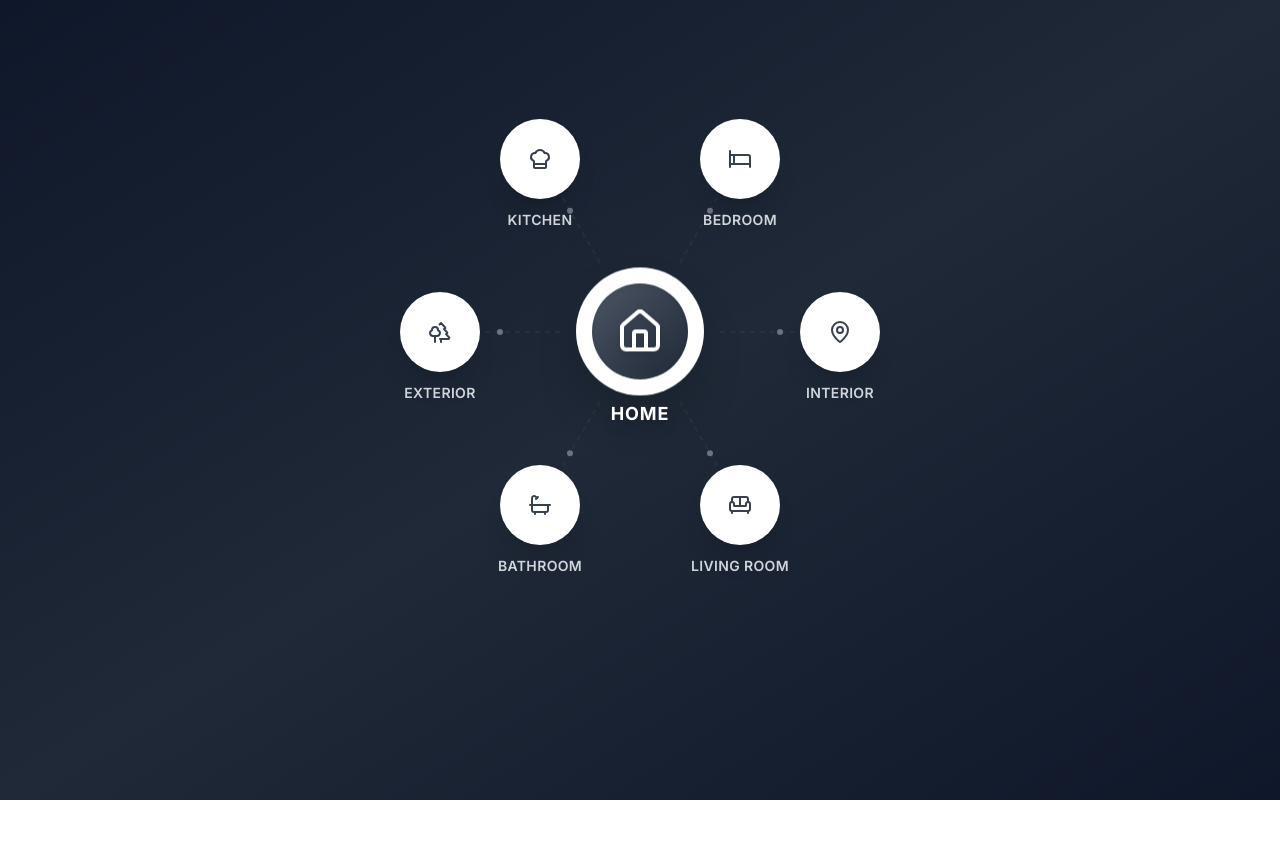
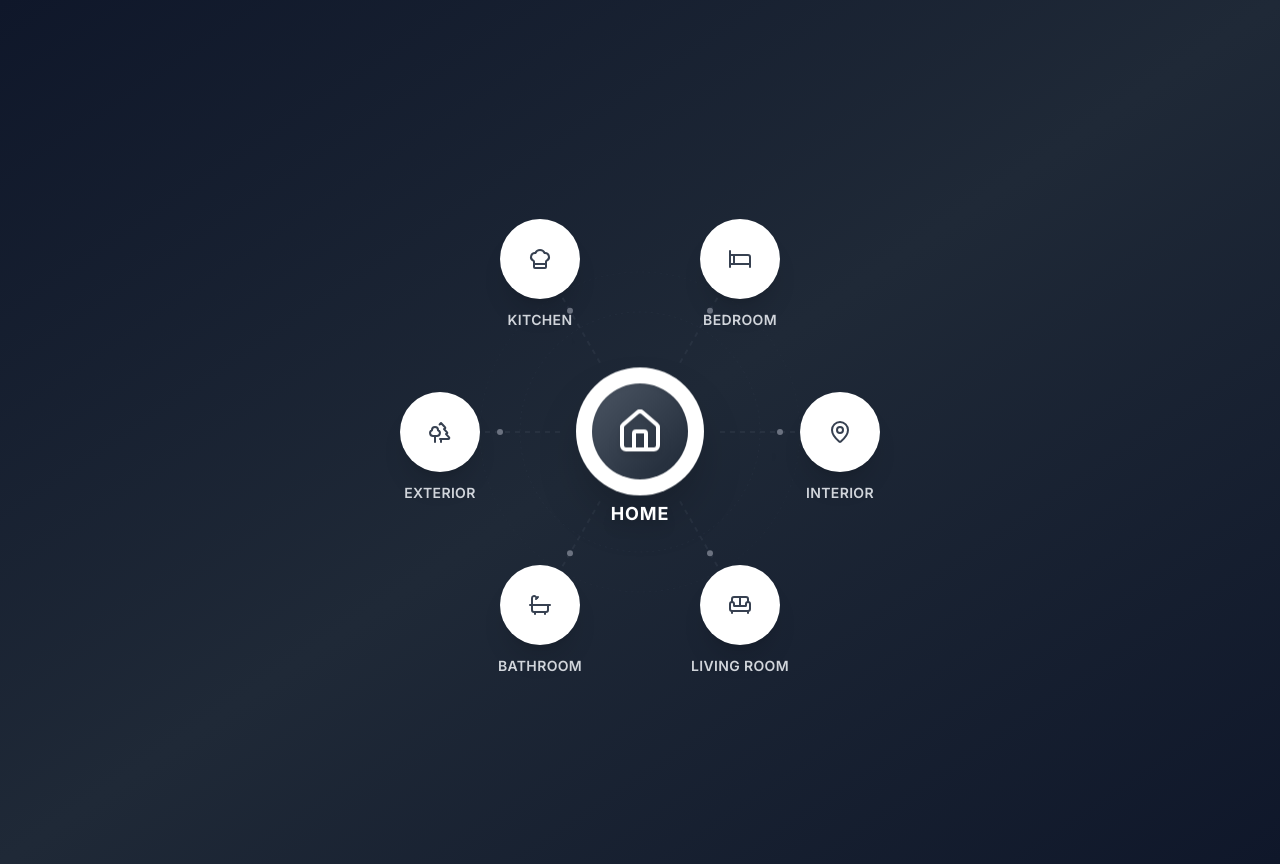
Before and after one commit to achudars/house-mind-map, a Next.js app: page / in a window 1280 px wide. Shown: the top 864 px of the page. Before the commit the page ends 800 px from the top, so only its background shows below. Built offline with nearby package versions, Linux system fonts and the light colour scheme.

Commit message:
refactor: adjust layout for room selection state in HouseMindMap

```diff
--- a/app/components/HouseMindMap.tsx
+++ b/app/components/HouseMindMap.tsx
@@ -129,7 +129,7 @@ export default function HouseMindMap() {
 
   return (
     <div className={`${selectedRoom ? 'main-container-expanded' : 'main-container'} p-8 bg-gradient-to-br from-slate-900 via-gray-800 to-slate-900`}>
-      <div className="flex items-center justify-center">
+      <div className={`${selectedRoom ? 'flex items-start justify-center' : 'flex items-center justify-center min-h-screen'}`}>
         <div className="relative">
           <svg
             width="1600"
```
